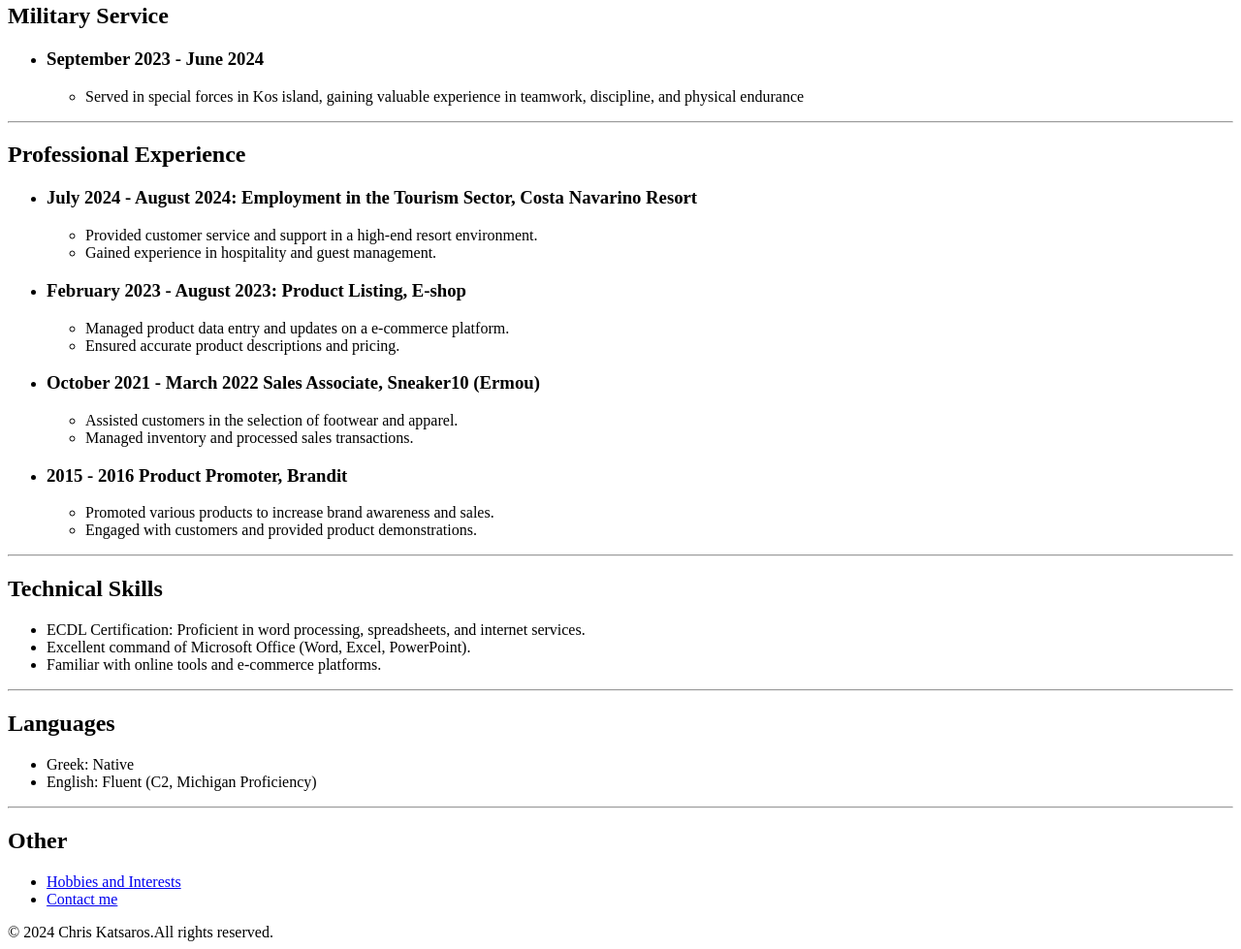
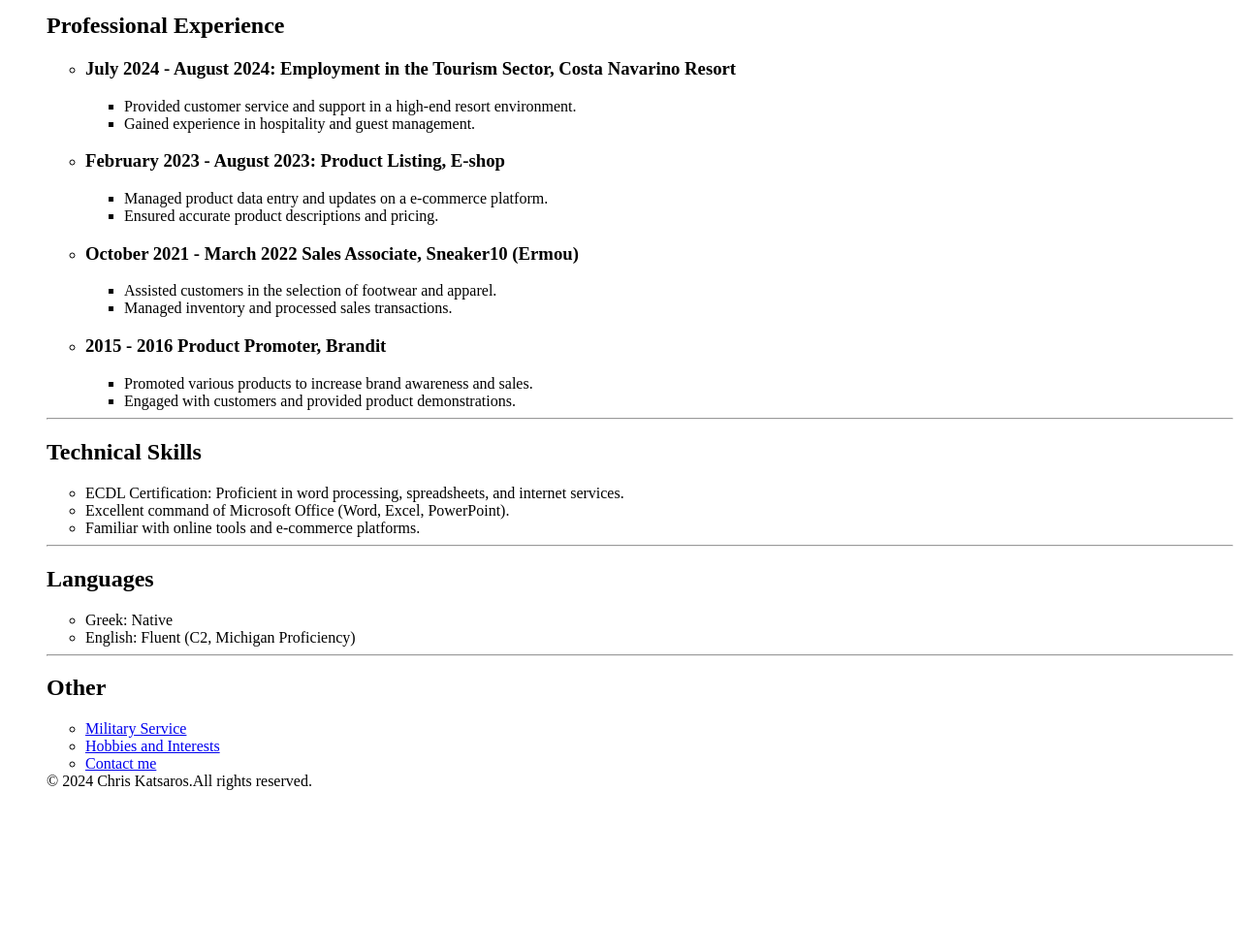
Before and after one commit to KatsaWins/Resume-html, a plain HTML site: page index.html in a window 1280 px wide. Shown: the part 468-1447 px from the top of the page at 97% size. After the commit the page ends 1299 px from the top, so only its background shows below. Drawn offline with Linux system fonts and the light colour scheme.

Commit message:
Add files via upload

```diff
--- a/index.html
+++ b/index.html
@@ -8,20 +8,13 @@
 <body>
     <h1>Chris Katsaros</h1>
     <a href="./summary.html" > <img src="./image_50398209.JPG" height="200"  alt="Chris Katsaros"> <h5>Summary</h5> </a>
+
     <hr/>
     <hr/>
     <h2>Education</h2>
     <pr/>  <ul>   <li> Bachelor's Degree in Economic and Regional  Development from Panteion University</li>
 
     <hr/>
-          </ul>
-
-
-          <pr> <h2> Military Service    </h2>
-            <ul> <li><h3>September 2023 - June 2024</h3></li>
-                <ul><li>Served in special forces in Kos island, gaining valuable experience in teamwork, discipline, and physical endurance </li></ul>
-
-             </ul>
 
     <hr/>
 
@@ -76,7 +69,8 @@
                </pr>
     <hr/>
                 <h2>Other</h2>
-                <pr> <ul> <li> <a draggable="false" href="./hobbies.html"> Hobbies and Interests</a> </li>
+                <pr> <ul> <li><a draggable="false" href="./militaryservice.html"> Military Service</a></li>
+                          <li> <a draggable="false" href="./hobbies.html"> Hobbies and Interests</a> </li>
                           <li> <a draggable="false" href="./contact.html"> Contact me</a></li>
 
                      </ul>
```
Also changed, not shown: militaryservice.html (added, +8 -0 lines).
